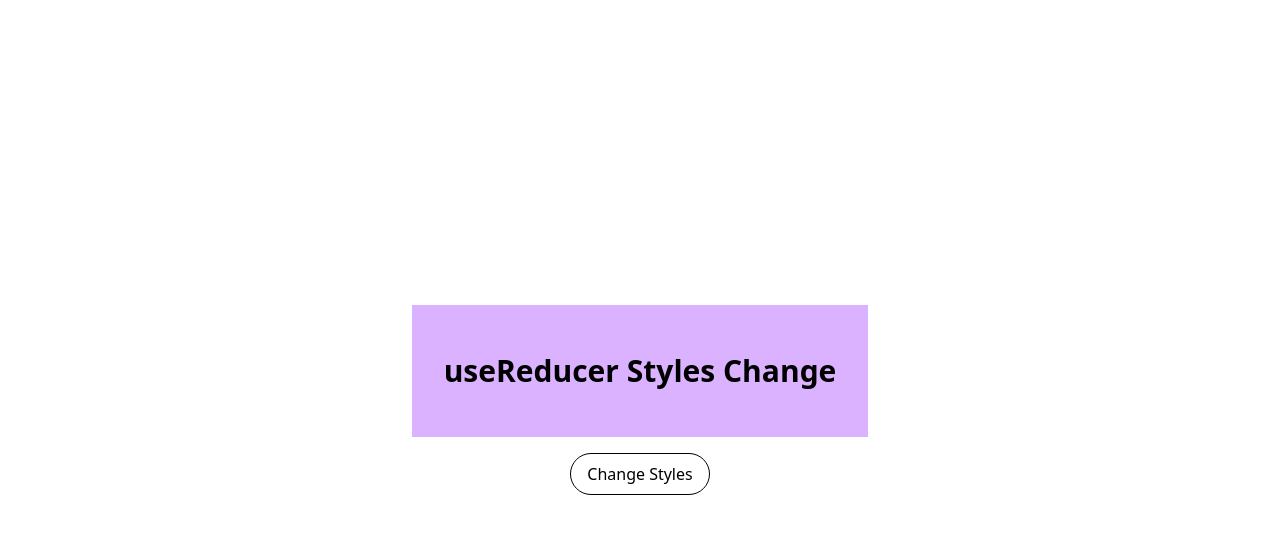
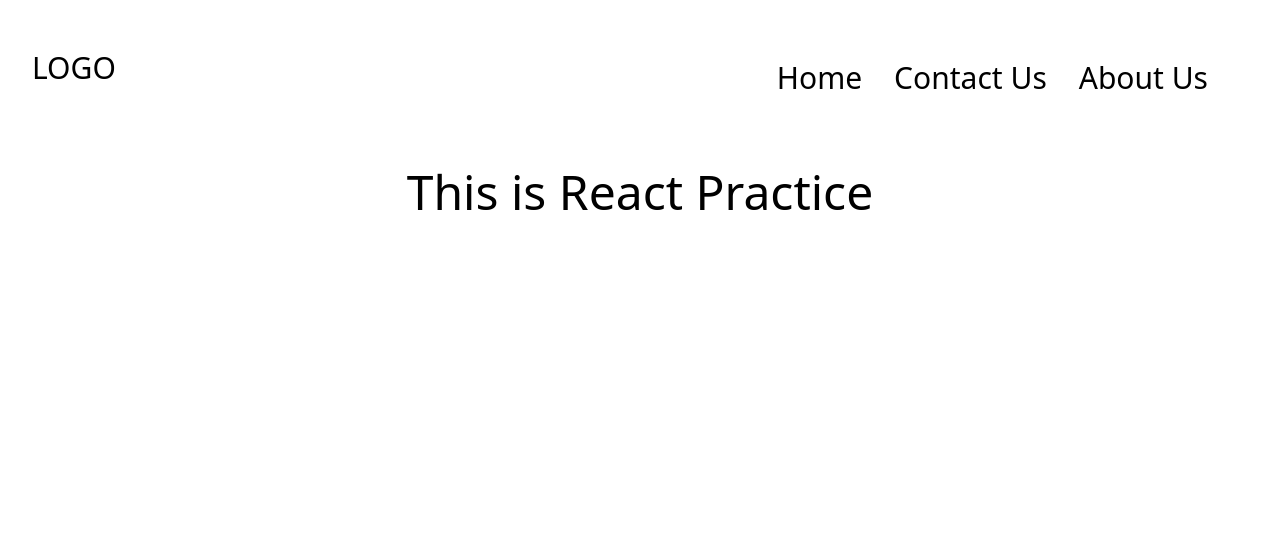
Before and after one commit to RushikeshPatil1502/React-Practice, a React (Vite) app: page / in a window 1280 px wide. Shown: the top 534 px of the page. Built offline with nearby package versions, Linux system fonts and the light colour scheme.

Commit message:
React:Homepage Project

```diff
--- a/package.json
+++ b/package.json
@@ -13,6 +13,9 @@
     "deploy": "gh-pages -d dist"
   },
   "dependencies": {
+    "@fortawesome/fontawesome-svg-core": "^6.7.2",
+    "@fortawesome/free-solid-svg-icons": "^6.7.2",
+    "@fortawesome/react-fontawesome": "^0.2.2",
     "@tailwindcss/vite": "^4.0.1",
     "react": "^18.3.1",
     "react-dom": "^18.3.1",
@@ -27,8 +30,8 @@
     "eslint-plugin-react": "^7.37.2",
     "eslint-plugin-react-hooks": "^5.0.0",
     "eslint-plugin-react-refresh": "^0.4.16",
+    "gh-pages": "^6.3.0",
     "globals": "^15.14.0",
-    "gh-pages": "^6.3.0",
     "vite": "^6.0.5"
   }
 }
--- a/src/App.jsx
+++ b/src/App.jsx
@@ -2,20 +2,28 @@
 // import ApiFetch from "./Components/02-Users-Api-Fetch/ApiFetch"
 // import Counter from "./Components/03-Counter/Counter"
 
-import StyleChanger from "./Components/06-Style-Changer/StyleChanger"
+import Homepage from "./Components/07-Homepage/Homepage"
+
+// import StyleChanger from "./Components/06-Style-Changer/StyleChanger"
 
 // import ChangeFontSize from "./Components/04-Font-Size-Change/ChangeFontSize"
 
 function App() {
 
   return (
-    <div className="h-screen flex justify-center items-center">
-      {/* <ChangeColor /> */}
-      {/* <ApiFetch className=' mb-10' /> */}
-      {/* <Counter /> */}
-      {/* <ChangeFontSize /> */}
-      <StyleChanger />
-    </div>
+    <>
+
+     {/* <div className="h-screen flex justify-center items-center"> */}
+          {/* <ChangeColor /> */}
+          {/* <ApiFetch className=' mb-10' /> */}
+          {/* <Counter /> */}
+          {/* <ChangeFontSize /> */}
+          {/* <StyleChanger /> */}
+     {/* </div> */}
+
+     <Homepage />
+
+    </>
   )
 }
 
--- /dev/null
+++ b/src/Components/07-Homepage/Homepage.jsx
@@ -0,0 +1,57 @@
+import { faBars, faX } from "@fortawesome/free-solid-svg-icons"
+import { FontAwesomeIcon } from "@fortawesome/react-fontawesome"
+import { useState } from "react"
+
+function Homepage() {
+    const [toggleHidden,setToggleHidden] = useState(true)
+
+    function handleToggle(){
+        setToggleHidden(!toggleHidden)
+    }
+
+  return (
+    <>
+      {
+        toggleHidden ?
+        <div>
+            <div className={`p-8 flex justify-between items-center text-3xl`}>
+                <h1>LOGO</h1>
+                <button className=" md:hidden">
+                <FontAwesomeIcon onClick={handleToggle} icon={faBars} />
+                </button>
+
+                <div className="px-8 mt-5 hidden md:flex justify-between gap-4 items-start">
+                    <a className="text-3xl py-2 px-2 hover:font-bold " href="#">Home</a>
+                    <a className="text-3xl py-2 px-2 hover:font-bold " href="#">Contact Us</a>
+                    <a className="text-3xl py-2 px-2 hover:font-bold " href="#">About Us</a>
+                </div>
+
+            </div>
+            <div className="mt-8 flex justify-center items-center">
+                <h1 className="text-5xl">This is React Practice</h1>
+            </div>
+        </div>
+        :
+        <div className="flex flex-col md:hidden">
+            <div className="p-8 flex justify-between items-center text-3xl">
+                <h1></h1>
+                <FontAwesomeIcon  onClick={handleToggle} icon={faX} />
+            </div>
+            <div className="flex flex-col justify-between gap-52">
+                <div className="px-8 mt-5 flex flex-col justify-between gap-4 items-start">
+                    <a className="text-3xl border-y border-gray-100 w-full py-8 px-8 hover:font-bold hover:bg-slate-50 rounded-3xl hover:border-gray-200" href="#">Home</a>
+                    <a className="text-3xl border-y border-gray-100 w-full py-8 px-8 hover:font-bold hover:bg-slate-50 rounded-3xl hover:border-gray-200" href="#">Contact Us</a>
+                    <a className="text-3xl border-y border-gray-100 w-full py-8 px-8 hover:font-bold hover:bg-slate-50 rounded-3xl hover:border-gray-200" href="#">About Us</a>
+                </div>
+                <div className="flex flex-col justify-between items-center gap-2">
+                    <button className="w-[400px] py-2 rounded-lg border text-3xl hover:font-bold hover:bg-slate-50">Sign In</button>
+                    <button className="w-[400px] py-2 rounded-lg border text-3xl hover:font-bold hover:bg-slate-50">Sign Up</button>
+                </div>
+            </div>
+        </div>
+      }
+    </>
+  )
+}
+
+export default Homepage
```
Also changed, not shown: 1 other file (tests, documents, lock files or other folders).
